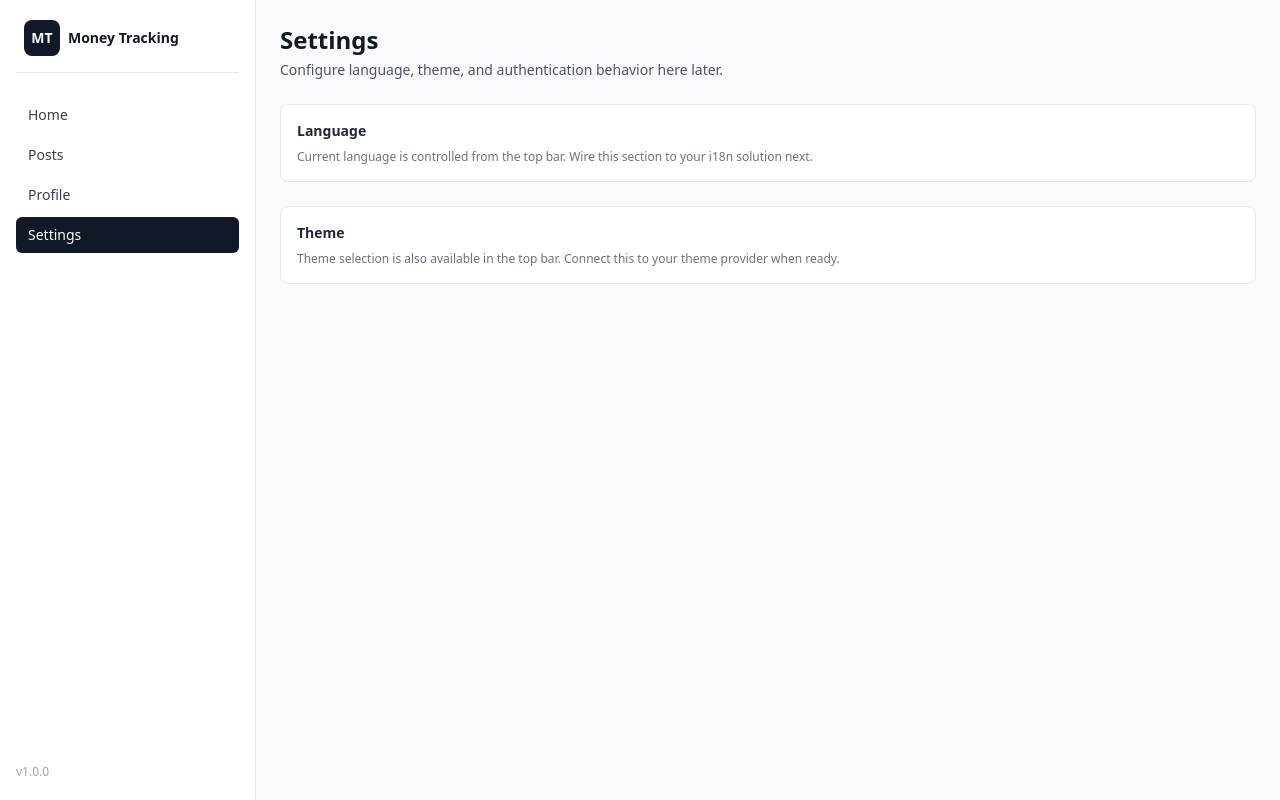
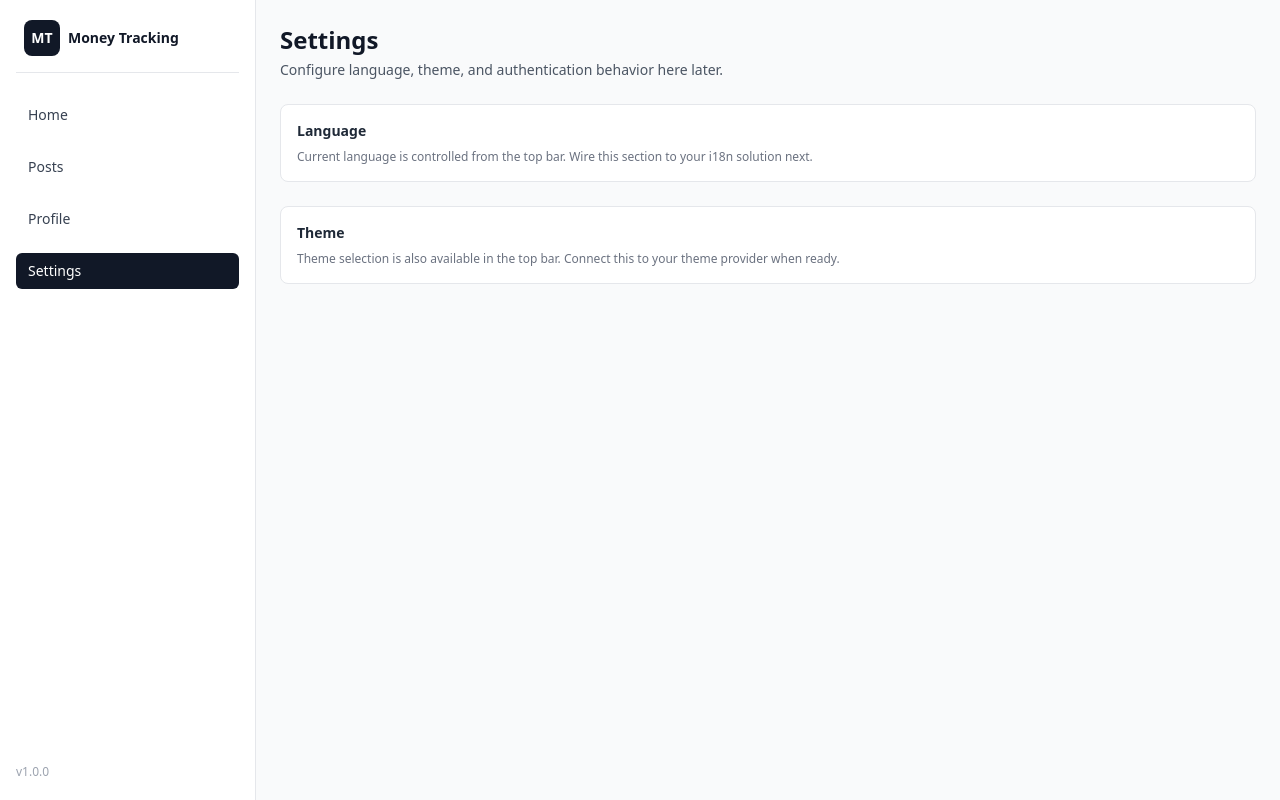
Before and after one commit to T30-H0/Money-Tracking, a Next.js app: page /settings in a window 1280 px wide. Built offline with nearby package versions, Linux system fonts and the light colour scheme.

Commit message:
update sidebar gap

```diff
--- a/src/components/Sidebar/Sidebar.tsx
+++ b/src/components/Sidebar/Sidebar.tsx
@@ -37,7 +37,7 @@
         </div>
       </Link>
 
-      <nav className="flex flex-1 flex-col gap-1">
+      <nav className="flex flex-1 flex-col gap-4">
         {navItems.map((item) => {
           const active = isActiveHref(pathname, item.href);
           return (
```
